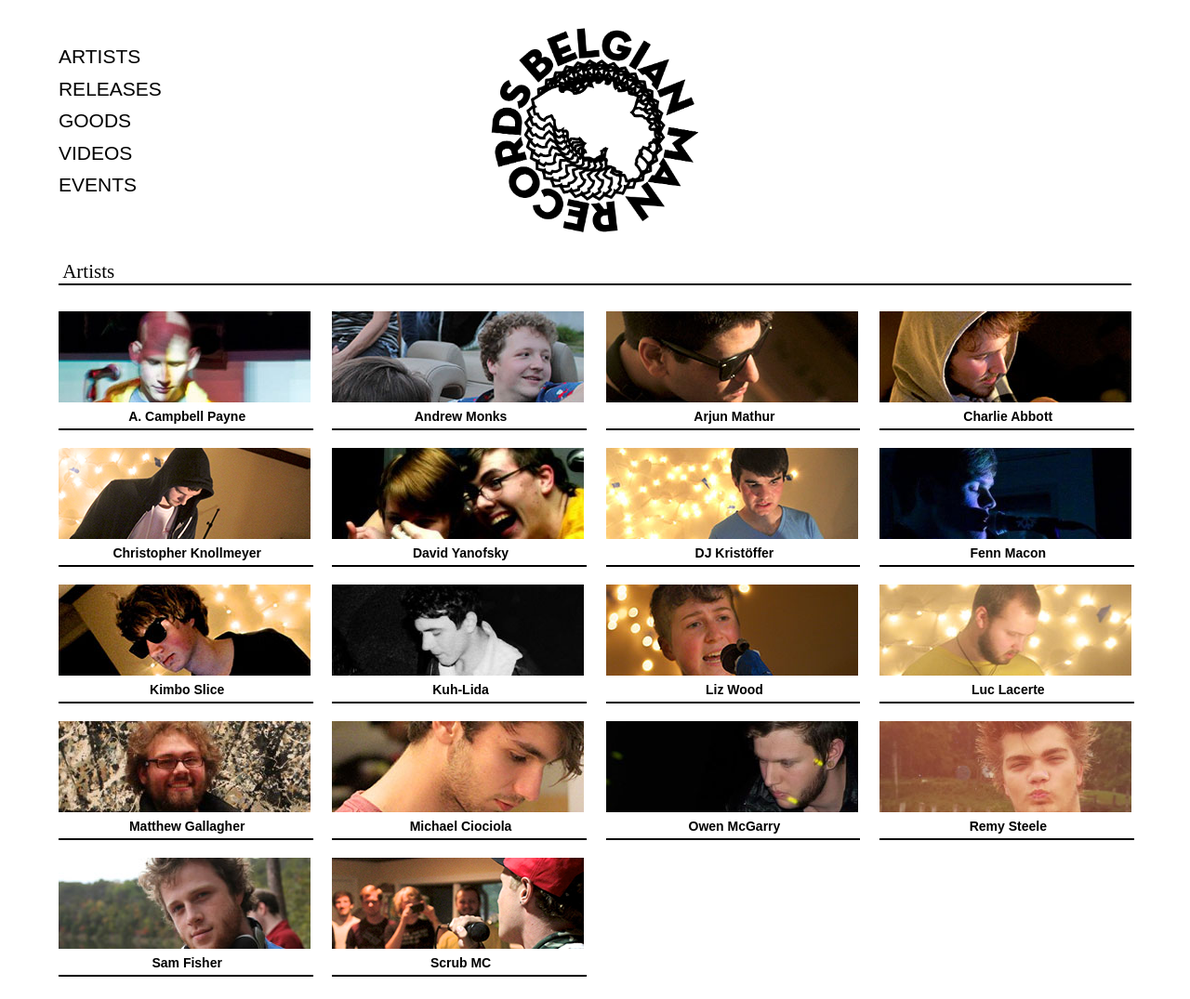
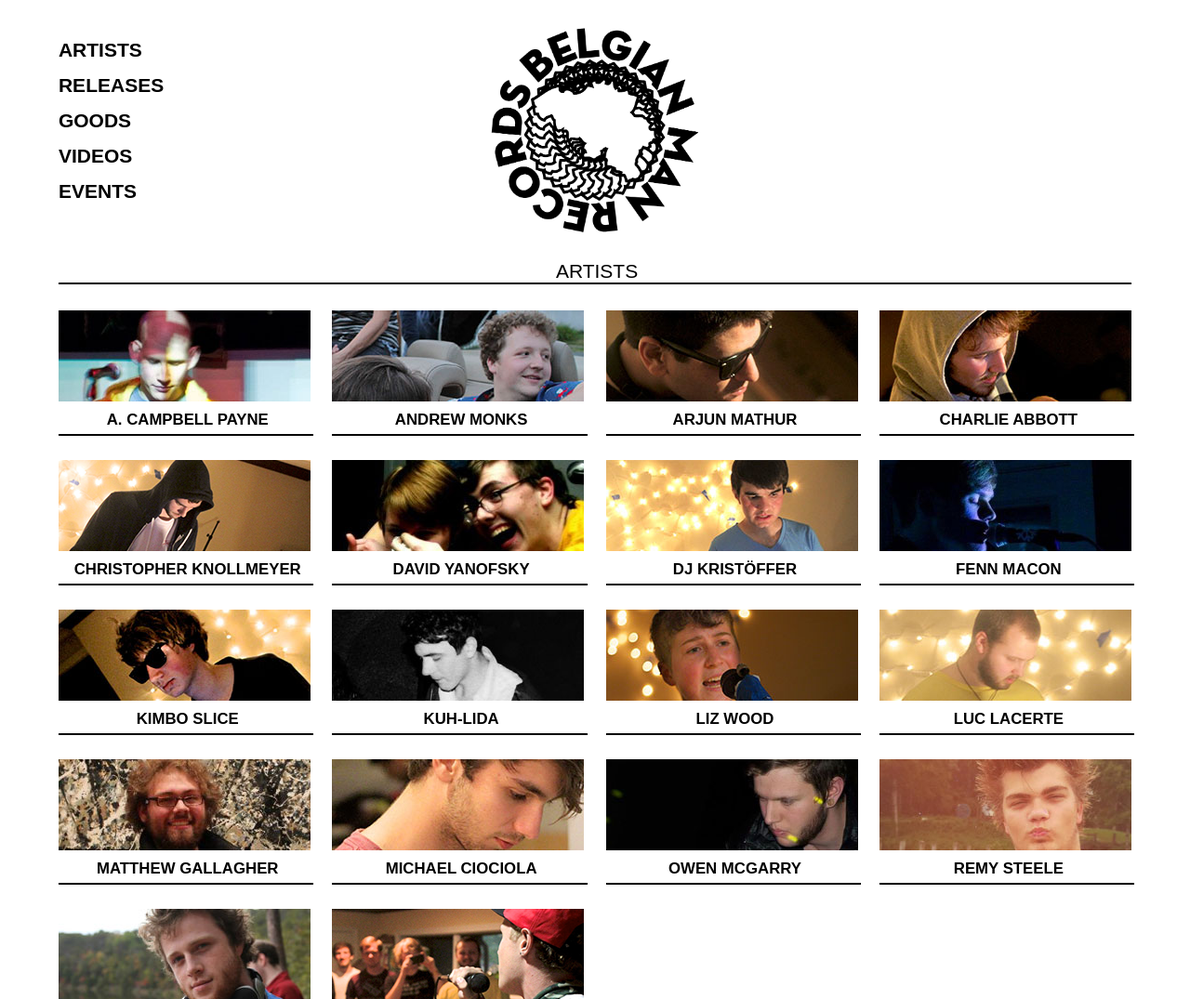
Before and after one commit to belgianman/old_belgianman, a PHP site: page /artists/index.html in a window 1280 px wide. Shown: the top 1075 px of the page at 93% size. Run offline with PHP 8.4, Linux system fonts and the light colour scheme; some libraries are stand-ins or nearby versions.

Commit message:
chagned type

```diff
--- a/assets/style.css
+++ b/assets/style.css
@@ -20,7 +20,7 @@ body {
 }
 
 a {
-	font-weight: bold;
+	font-weight: 900;
 	text-decoration: none;
 	color: inherit;
 }
@@ -47,25 +47,23 @@ a {
 	margin-right: auto;
 }
 
-.nav {
+.nav a {
+	height: 30px;
 	margin-top: .5em;
 	margin-bottom: auto;
 	text-transform: uppercase;
-	font-family: "myriad-pro",sans-serif;
+	font-family: "soleil",sans-serif;
+	font-style: normal;
+	font-weight: 700;
 	font-style: normal;
 	font-size: 1.5em;
-	height: 20px;
 	color: black;
-}
-
-.nav a {
 	text-decoration: none;
-	font-weight: 400;
 	color: black;
 }
 
 .nav p {
-	margin-top: .5em;
+	margin-top: 1em;
 	margin-bottom: .5em;
 }
 
@@ -79,6 +77,10 @@ a {
 }
 
 .title {
+	font-family: "soleil",sans-serif;
+	text-transform: uppercase;
+	font-style: normal;
+	font-weight: 400;
 	font-size: 1.5em;
 	padding-left: .2em;
 	color: black;
@@ -86,6 +88,7 @@ a {
 
 .white {
 	margin-bottom: 1em;
+	text-align: center;
 	margin-top: 2em;
 	border-bottom: 2px solid black;
 }
@@ -98,7 +101,7 @@ p {
 .artist {
 	height: 8.5em;
 	margin-top: 1em;
-	margin-bottom: 1em;
+	margin-bottom: 2em;
 	padding: 0;
 }
 
@@ -113,15 +116,18 @@ p {
 	background-size: cover;
 }
 
-.artistname {
+.artistname, .artstname a {
 	width: 100%;
-	font-size: 1em;
+	font-size: 1.2em;
 	text-align: center;
 	height: 1.5em;
-	padding-top: .5em;
+	padding-top: .6em;
 	color: black;
 	padding-left: .2em;
-	font-family: "myriad-pro",sans-serif;
+	text-transform: uppercase;
+	font-family: "soleil",sans-serif;
+	font-style: normal;
+	font-weight: 700;
 	border-bottom: 2px solid black;
 }
 
```
